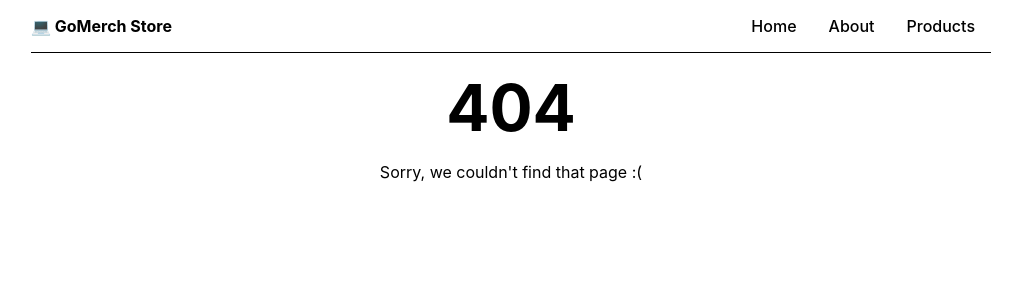
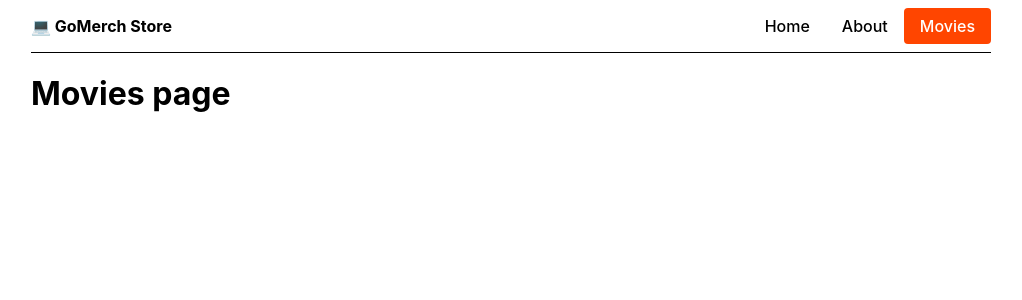
Before and after one commit to Paulina-Maciesowicz/goit-react-hw-05-movies, a React (Create React App) app: page /movies in a window 1280 px wide. Before the commit this address had no page. Shown: the top 300 px of the page, without its empty margins (129-1151 px from the left). Built offline with nearby package versions, Linux system fonts and the light colour scheme.

Commit message:
update
update

```diff
--- a/src/components/App.jsx
+++ b/src/components/App.jsx
@@ -1,7 +1,7 @@
 import { Route, Routes } from 'react-router-dom';
 import { About } from '../pages/About';
 import { Home } from '../pages/Home';
-import { Products } from '../pages/Products';
+import { Movies } from '../pages/Movies';
 import { NotFound } from '../pages/NotFound';
 import { Container, Header, Logo, Link } from './App.styled';
 
@@ -20,13 +20,13 @@ export const App = () => {
             Home
           </Link>
           <Link to="/about">About</Link>
-          <Link to="/products">Products</Link>
+          <Link to="/movies">Movies</Link>
         </nav>
       </Header>
       <Routes>
         <Route path="/" element={<Home />} />
         <Route path="/about" element={<About />} />
-        <Route path="/products" element={<Products />} />
+        <Route path="/movies" element={<Movies />} />
         <Route path="*" element={<NotFound />} />
       </Routes>
     </Container>
--- /dev/null
+++ b/src/pages/Movies.jsx
@@ -0,0 +1,7 @@
+export const Movies = () => {
+  return (
+    <main>
+      <h1>Movies page</h1>
+    </main>
+  );
+};
--- a/src/pages/Products.jsx
+++ /dev/null
@@ -1,7 +0,0 @@
-export const Products = () => {
-  return (
-    <main>
-      <h1>Products page</h1>
-    </main>
-  );
-};
```
